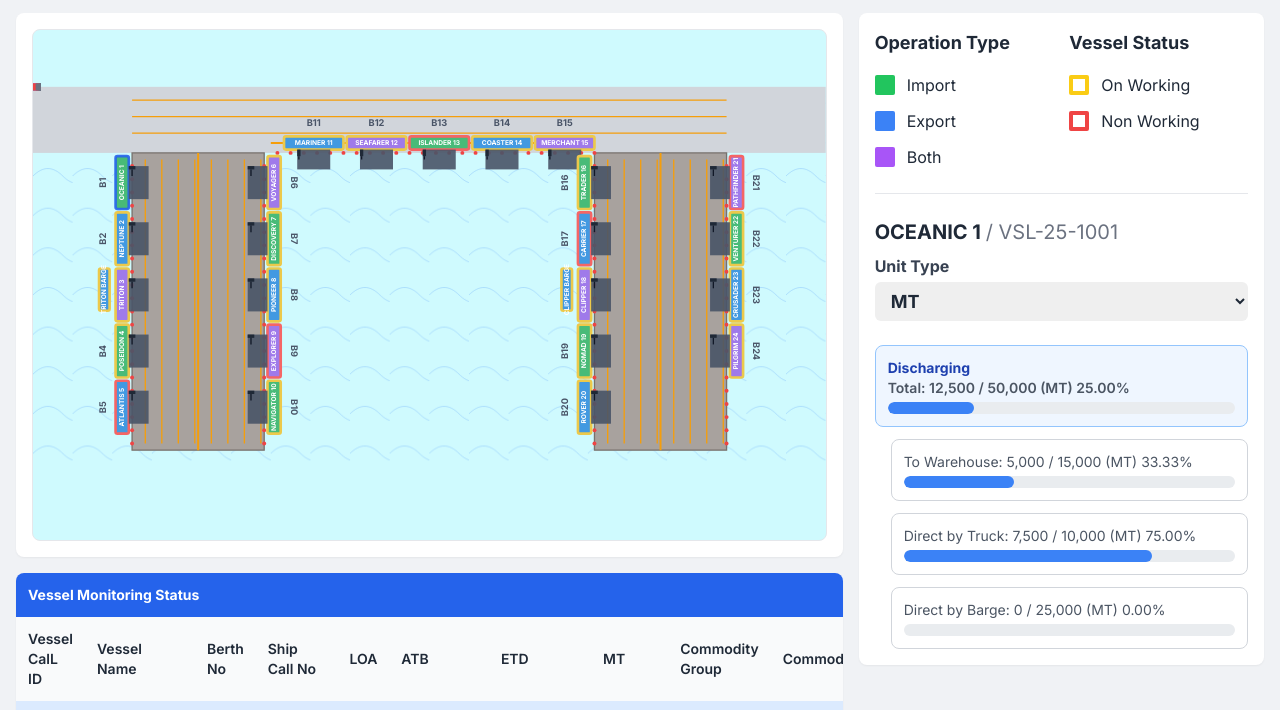
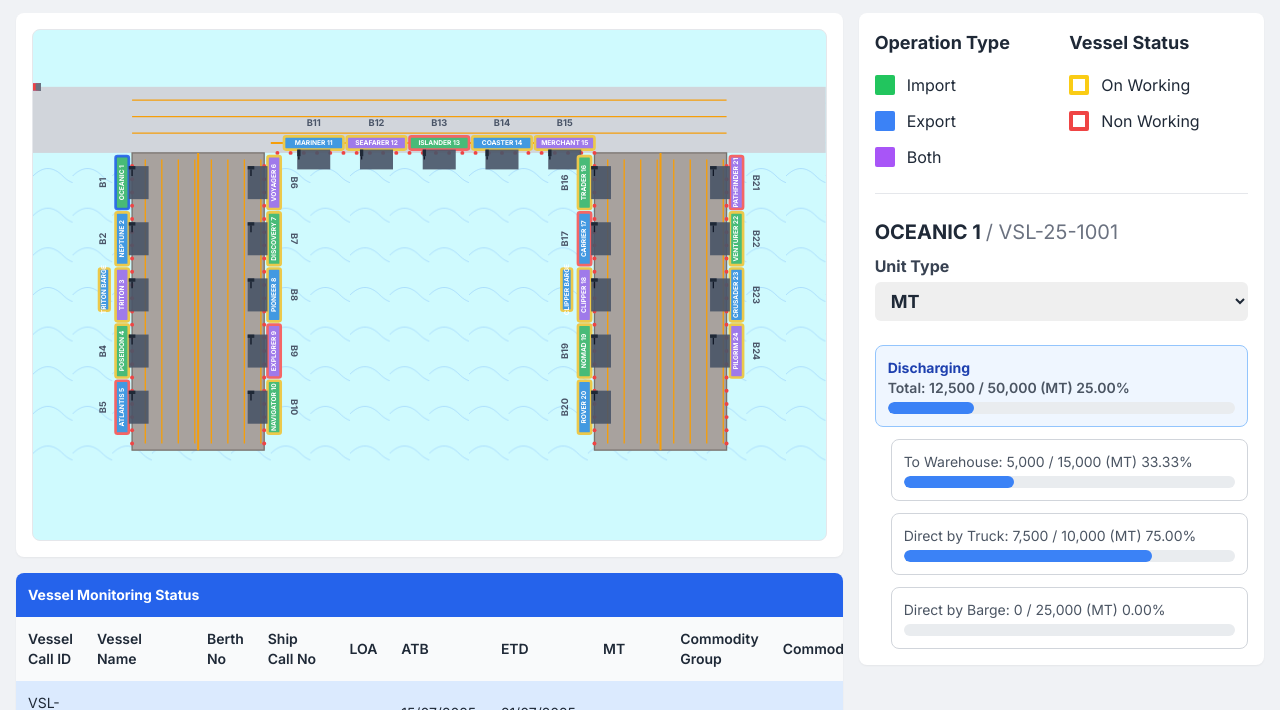
Before and after one commit to TAINIIT/berthmonitoring, a plain HTML site: page index.html in a window 1280 px wide. Shown: the part 81-791 px from the top of the page. Drawn offline with nearby package versions, Linux system fonts and the light colour scheme.

Commit message:
Add files via upload

```diff
--- a/index.html
+++ b/index.html
@@ -158,7 +158,7 @@
                          <table class="w-full text-left">
                              <thead class="bg-gray-50 sticky top-0">
                                  <tr>
-                                     <th class="p-3 font-semibold">Vessel CalL ID</th><th class="p-3 font-semibold">Vessel Name</th><th class="p-3 font-semibold">Berth No</th><th class="p-3 font-semibold">Ship Call No</th><th class="p-3 font-semibold">LOA</th><th class="p-3 font-semibold">ATB</th><th class="p-3 font-semibold">ETD</th><th class="p-3 font-semibold">MT</th><th class="p-3 font-semibold">Commodity Group</th><th class="p-3 font-semibold">Commodity</th><th class="p-3 font-semibold">Double Banking</th>
+                                     <th class="p-3 font-semibold">Vessel Call ID</th><th class="p-3 font-semibold">Vessel Name</th><th class="p-3 font-semibold">Berth No</th><th class="p-3 font-semibold">Ship Call No</th><th class="p-3 font-semibold">LOA</th><th class="p-3 font-semibold">ATB</th><th class="p-3 font-semibold">ETD</th><th class="p-3 font-semibold">MT</th><th class="p-3 font-semibold">Commodity Group</th><th class="p-3 font-semibold">Commodity</th><th class="p-3 font-semibold">Double Banking</th>
                                  </tr>
                              </thead>
                              <tbody id="vessel-table-body">
```
